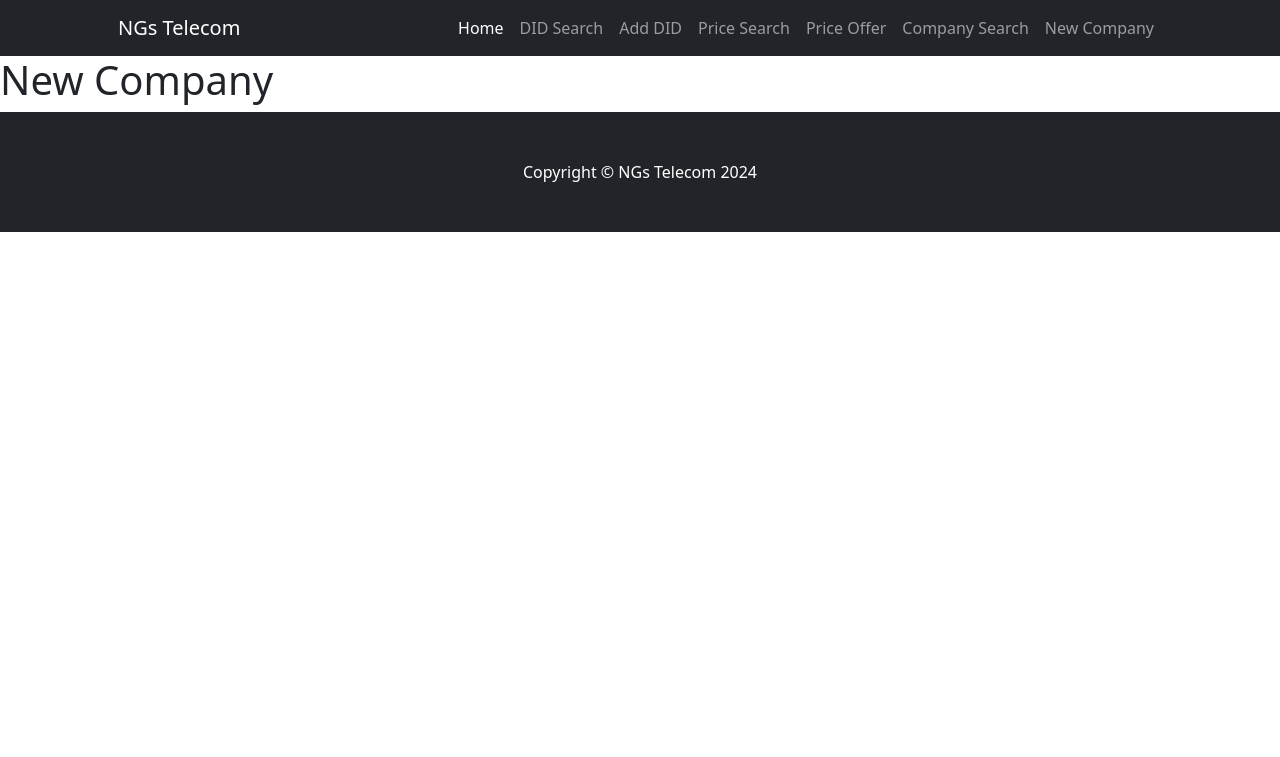
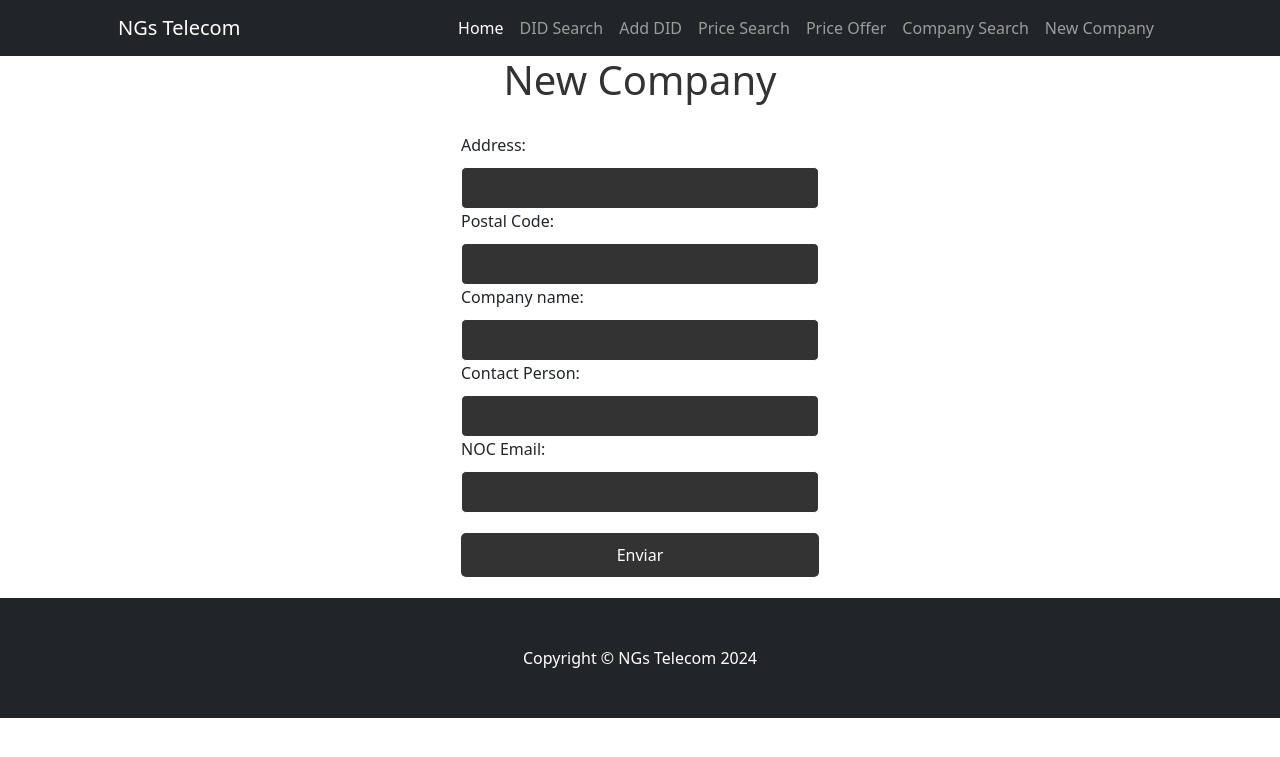
Before and after one commit to Nektolox/Tercera-pre-entrega-Galue, a Django app: page /DIDs/RegistrarComp/ in a window 1280 px wide. Shown: the top 757 px of the page. Run offline with Django 5.2, Linux system fonts and the light colour scheme; some libraries are stand-ins or nearby versions.

Commit message:
formularios de para carga de informacion listos

```diff
--- a/Pre_Entrega3/DIDs/templates/dids/NewCompany.html
+++ b/Pre_Entrega3/DIDs/templates/dids/NewCompany.html
@@ -5,6 +5,60 @@
     <meta charset="UTF-8">
     <meta name="viewport" content="width=device-width, initial-scale=1.0">
     <title>Document</title>
+    <style>
+        body {
+            background-color: black;
+            color: white;
+            font-family: Arial, sans-serif;
+        }
+
+        form {
+            max-width: 400px;
+            margin: 0 auto;
+            padding: 20px;
+            border: 1px solid white;
+            border-radius: 10px;
+        }
+
+        h1 {
+            text-align: center;
+            color: #333;
+        }
+
+        label,
+        input {
+            display: block;
+            width: 100%;
+            margin-bottom: 10px;
+        }
+
+        input[type="text"],
+        input[type="number"],
+        input[type="email"] {
+            padding: 8px;
+            border-radius: 5px;
+            border: 1px solid white;
+            background-color: #333;
+            color: white;
+        }
+
+        input[type="submit"] {
+            padding: 10px 20px;
+            border: none;
+            border-radius: 5px;
+            background-color: #333;
+            color: white;
+            cursor: pointer;
+            margin-top: 20px;
+        }
+
+        input[type="submit"]:hover {
+            background-color: white;
+            color: #333;
+        }
+    </style>
+
+
 </head>
 
 <body>
@@ -13,7 +67,29 @@
     {% block title %}Página de Inicio{% endblock %}
 
     {% block contenidoQueCambia %}
+
     <h1>New Company</h1>
+    <form action="{% url 'RegComp' %}" method="post">
+
+        {% csrf_token %}
+        <label for="direccion">Address:</label>
+        <input type="text" id="direccion" name="direccion" maxlength="60" required>
+        <label for="codigo_postal">Postal Code:</label>
+        <input type="number" id="codigo_postal" name="codigo_postal" required>
+        <label for="nombre">Company name:</label>
+        <input type="text" id="nombre" name="nombre" maxlength="60" required>
+        <label for="persona_contacto">Contact Person:</label>
+        <input type="text" id="persona_contacto" name="persona_contacto" maxlength="60" required>
+        <label for="NOCemail">NOC Email:</label>
+        <input type="email" id="NOCemail" name="NOCemail" required>
+        <input type="submit" value="Enviar">
+
+    </form>
+
+
+
+
+
     {% endblock %}
 
 </body>
--- a/Pre_Entrega3/DIDs/templates/dids/NewPrice.html
+++ b/Pre_Entrega3/DIDs/templates/dids/NewPrice.html
@@ -69,8 +69,8 @@
     {% block contenidoQueCambia %}
 
     <h1>New Price Offer</h1>
-    <form action="RegistrarTarifa/" method="POST">
-
+    <form action="{% url 'RegTar' %}" method="POST">
+        {% csrf_token %}
         <label for="trafico_entrante">Tráfico Entrante:</label>
         <input type="number" step="0.0001" id="trafico_entrante" name="trafico_entrante" required>
         <label for="trafico_saliente">Tráfico Saliente:</label>
--- a/Pre_Entrega3/DIDs/views.py
+++ b/Pre_Entrega3/DIDs/views.py
@@ -1,7 +1,7 @@
 from django.shortcuts import render
 from django.template import Template, Context, loader
 from django.http import HttpResponse
-from DIDs.models import DID
+from DIDs.models import DID, Tarifa, Compania
 # Create your views here.
 
 def inicio(request):
@@ -17,18 +17,34 @@
         numero=DID(numero=request.POST["numero"],pais=request.POST["pais"],empresa=request.POST["empresa"],minutos_uso=request.POST["minutos_uso"])
         numero.save()
 
-        return render(request,'DIDs/inicio.html')
+        return render(request,'dids/inicio.html')
 
-    return render(request, 'DIDs/NewDIDs.html')
+    return render(request, 'dids/NewDIDs.html')
 
 def buscarTarifa(request):
     return render(request, 'dids/PriceSearch.html')
 
 def registrarTarifa(request):
+
+    if request.method == "POST":
+
+        tarifa=Tarifa(trafico_entrante=request.POST["trafico_entrante"],trafico_saliente=request.POST["trafico_saliente"],precio_por_numero=request.POST["precio_por_numero"],pais=request.POST["pais"])
+        tarifa.save()
+
+        return render(request,'dids/inicio.html')
+
     return render(request, 'dids/NewPrice.html')
 
 def buscarCompania(request):
     return render(request, 'dids/CompanySearch.html')
 
 def registrarCompania(request):
+
+    if request.method == "POST":
+
+        compania=Compania(direccion=request.POST["direccion"],codigo_postal=request.POST["codigo_postal"],nombre=request.POST["nombre"],persona_contacto=request.POST["persona_contacto"],NOCemail=request.POST["NOCemail"])
+        compania.save()
+
+        return render(request,'dids/inicio.html')
+
     return render(request, 'dids/NewCompany.html')
```
Also changed, not shown: Pre_Entrega3/db.sqlite3.
